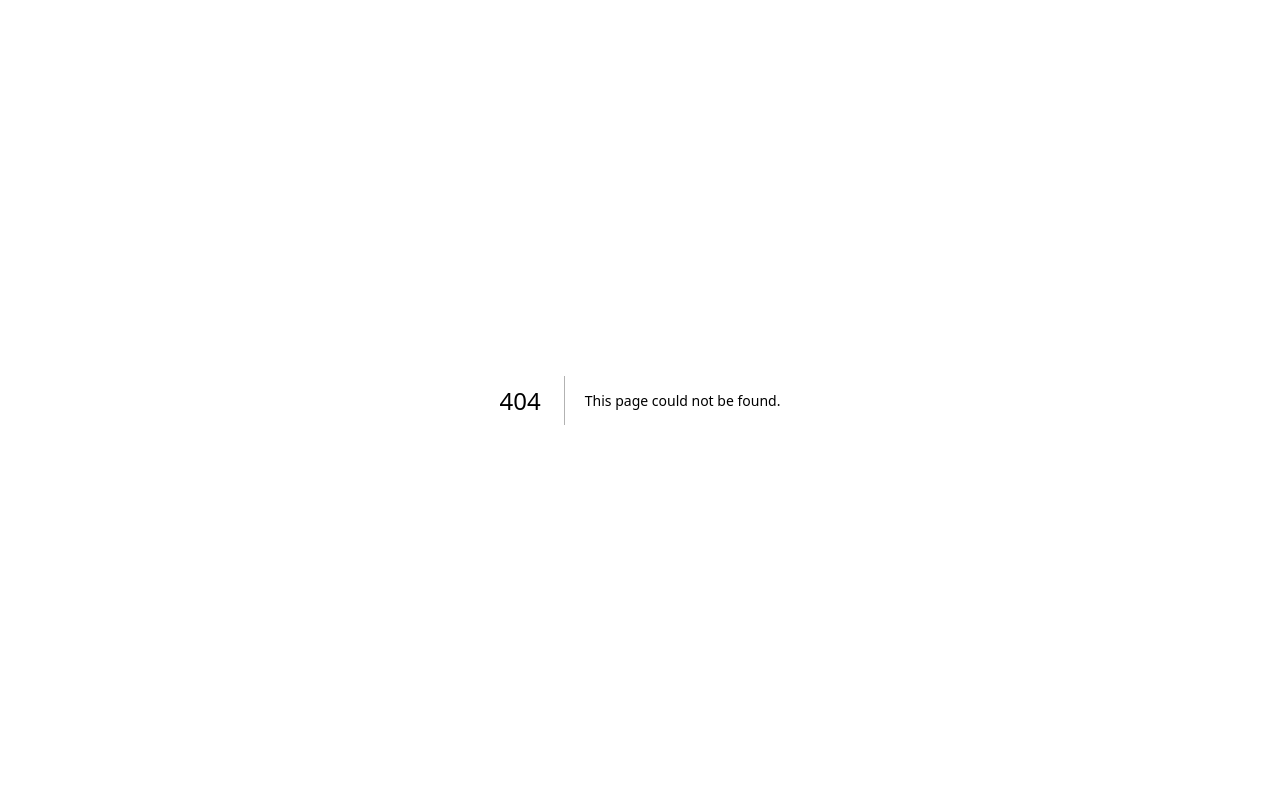
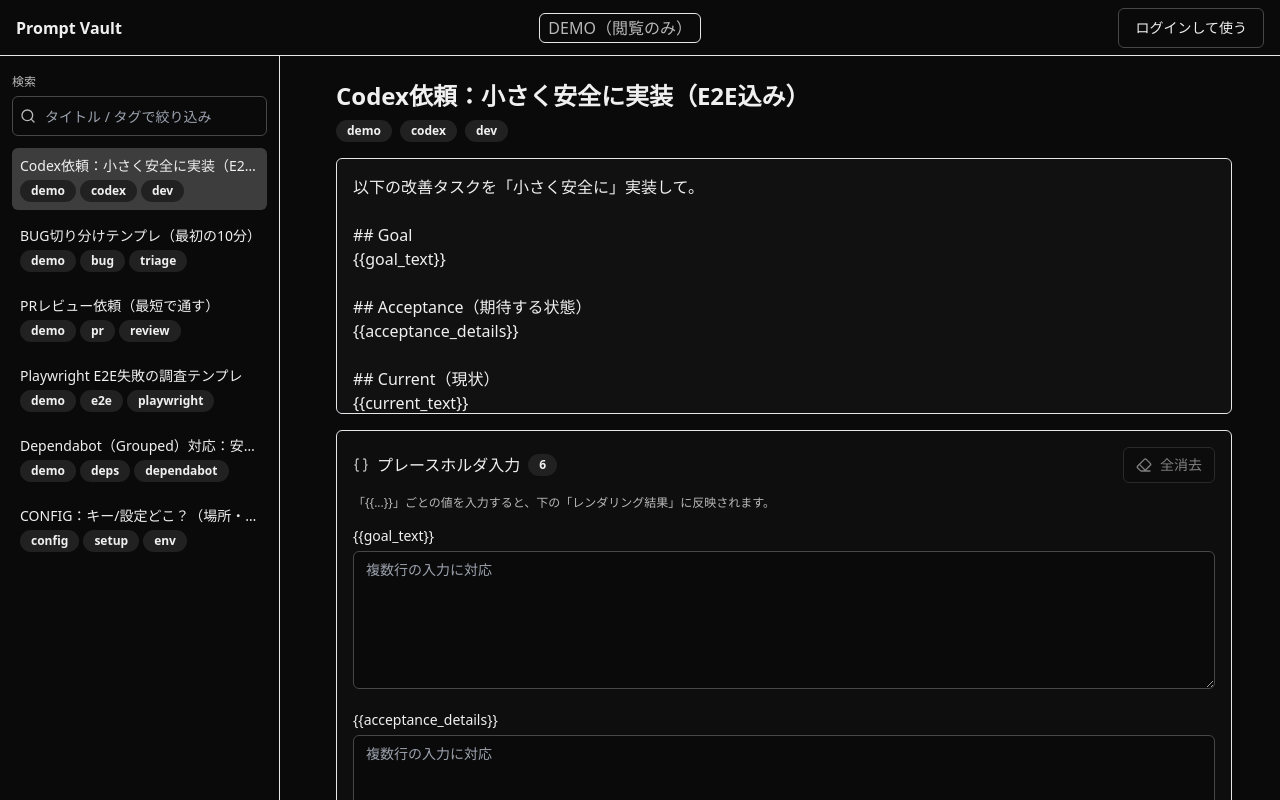
Before and after one commit to RAI015/prompt-vault, a Next.js app: page /demo in a window 1280 px wide. Before the commit this address had no page. Built offline with nearby package versions, Linux system fonts and the light colour scheme; no server answers.

Commit message:
feat: 閲覧専用のデモ機能を追加

```diff
--- /dev/null
+++ b/src/app/demo/page.tsx
@@ -0,0 +1,6 @@
+import { PromptVaultClient } from "@/components/prompts/prompt-vault-client";
+import { DEMO_PROMPTS } from "@/components/prompts/demo-prompts";
+
+export default function DemoPage() {
+  return <PromptVaultClient initialPrompts={DEMO_PROMPTS} mode="demo" />;
+}
--- a/src/components/auth/login-form.tsx
+++ b/src/components/auth/login-form.tsx
@@ -1,7 +1,4 @@
 "use client";
-
-import { useRouter } from "next/navigation";
-import { type FormEvent, useState, useTransition } from "react";
 
 import { Button } from "@/components/ui/button";
 import { ErrorText } from "@/components/ui/error-text";
@@ -9,6 +6,10 @@ import { Input } from "@/components/ui/input";
 import { Spinner } from "@/components/ui/spinner";
 import { createClient } from "@/lib/supabase/client";
 import { emailPasswordSchema } from "@/schemas/auth";
+import type { Route } from "next";
+import Link from "next/link";
+import { useRouter } from "next/navigation";
+import { type FormEvent, useState, useTransition } from "react";
 
 export const LoginForm = ({ initialError }: { initialError?: string }) => {
   const router = useRouter();
@@ -81,6 +82,8 @@ export const LoginForm = ({ initialError }: { initialError?: string }) => {
 
       <form className="space-y-4" onSubmit={onSubmitEmailPassword}>
         <div className="space-y-1">
+          <div className="my-6 h-px bg-border" />
+
           <label htmlFor="email" className="text-sm font-medium">
             メールアドレス
           </label>
@@ -123,6 +126,17 @@ export const LoginForm = ({ initialError }: { initialError?: string }) => {
       >
         GitHubでログイン
       </Button>
+
+      <div className="my-6 h-px bg-border" />
+
+      <div className="flex justify-center">
+        <Link
+          href={"/demo" as Route}
+          className="text-sm text-muted-foreground underline underline-offset-4 hover:text-foreground"
+        >
+          デモを見る（閲覧のみ）
+        </Link>
+      </div>
     </div>
   );
 };
--- /dev/null
+++ b/src/components/prompts/demo-prompts.ts
@@ -0,0 +1,166 @@
+import type { Prompt } from "@prisma/client";
+
+type DemoPrompt = Pick<Prompt, "id" | "title" | "tags" | "body">;
+
+export const DEMO_PROMPTS: DemoPrompt[] = [
+  {
+    id: "demo-codex-impl-request",
+    title: "Codex依頼：小さく安全に実装（E2E込み）",
+    tags: ["demo", "codex", "dev"],
+    body: [
+      "以下の改善タスクを「小さく安全に」実装して。",
+      "",
+      "## Goal",
+      "{{goal_text}}",
+      "",
+      "## Acceptance（期待する状態）",
+      "{{acceptance_details}}",
+      "",
+      "## Current（現状）",
+      "{{current_text}}",
+      "",
+      "## Constraints（制約）",
+      "{{constraints_details}}",
+      "",
+      "## Attachments（関連ファイル/ログ）",
+      "{{code_text}}",
+      "{{error_logs}}",
+      "",
+      "## Process（手順）",
+      "1. 変更点を最小差分に分割して提案してから着手",
+      "2. 実装 → `pnpm biome:check` → `pnpm build`",
+      "3. E2E（Playwright）を含めた回帰確認",
+      "4. 落ちたら直して通すまで",
+      "5. 変更理由・影響範囲・テスト観点をPR本文用に要約",
+    ].join("\n"),
+  },
+
+  {
+    id: "demo-bug-triage",
+    title: "BUG切り分けテンプレ（最初の10分）",
+    tags: ["demo", "bug", "triage"],
+    body: [
+      "## ゴール",
+      "{{goal_text}}",
+      "",
+      "## 現象",
+      "{{current_text}}",
+      "",
+      "## 期待する挙動",
+      "{{acceptance_details}}",
+      "",
+      "## エラーログ",
+      "{{error_logs}}",
+      "",
+      "## 追加情報",
+      "- 直前に変えた点: {{change_text}}",
+      "- 再現手順: {{steps_text}}",
+    ].join("\n"),
+  },
+
+  {
+    id: "demo-pr-review",
+    title: "PRレビュー依頼（最短で通す）",
+    tags: ["demo", "pr", "review"],
+    body: [
+      "## 目的",
+      "{{goal_text}}",
+      "",
+      "## 変更内容（要約）",
+      "{{current_text}}",
+      "",
+      "## 受け入れ条件",
+      "{{acceptance_details}}",
+      "",
+      "## 影響範囲（変更ファイル/導線）",
+      "{{constraints_details}}",
+      "",
+      "## レビュー観点",
+      "- 仕様と整合しているか",
+      "- 例外/エラー時の挙動",
+      "- テストの更新漏れ",
+    ].join("\n"),
+  },
+
+  {
+    id: "demo-e2e-fail",
+    title: "Playwright E2E失敗の調査テンプレ",
+    tags: ["demo", "e2e", "playwright"],
+    body: [
+      "## 失敗概要",
+      "{{current_text}}",
+      "",
+      "## 失敗ログ（重要部分だけ）",
+      "{{error_logs}}",
+      "",
+      "## 直近変更",
+      "{{change_text}}",
+      "",
+      "## 期待する修正方針",
+      "{{goal_text}}",
+      "",
+      "## チェックリスト",
+      "- selector は data-pv / getByTestId に寄せたか",
+      "- 文言依存になっていないか",
+      "- waitForTimeout で誤魔化していないか",
+    ].join("\n"),
+  },
+
+  {
+    id: "demo-dependabot-grouped",
+    title: "Dependabot（Grouped）対応：安全にまとめて上げる",
+    tags: ["demo", "deps", "dependabot"],
+    body: [
+      "## ゴール",
+      "{{goal_text}}",
+      "",
+      "## 現状",
+      "{{current_text}}",
+      "",
+      "## 受け入れ条件（Acceptance）",
+      "{{acceptance_details}}",
+      "",
+      "## 制約",
+      "{{constraints_details}}",
+      "",
+      "## 手順（プロトコル）",
+      "1. 影響範囲を洗い出す（lockfile / runtime deps / dev deps）",
+      "2. まず security updates（grouped）を適用し、PR数を抑える",
+      "3. `pnpm install` → `pnpm biome:check` → `pnpm build` → `pnpm test:e2e` を通す",
+      "4. 失敗したら原因を切り分け、最小差分で修正して通すまで",
+      "5. PR本文に「更新理由 / 影響範囲 / 回帰確認」を明記する",
+      "",
+      "## エラーログ",
+      "{{error_logs}}",
+    ].join("\n"),
+  },
+
+  {
+    id: "demo-config-where-and-how",
+    title: "CONFIG：キー/設定どこ？（場所・手順）",
+    tags: ["config", "setup", "env"],
+    body: [
+      "{{service}} で {{item}} の「場所」と「正しい設定手順」が分からない。",
+      "省略せずに、クリック手順/画面遷移/入力例まで具体的に案内して。",
+      "",
+      "# 1) 前提",
+      "- サービス：{{service}}（例：Supabase / Vercel / GitHub / Auth0 / Cloudflare / Stripe）",
+      "- 何を探してる？：{{item}}（例：API Key / Project URL / Webhook Secret / env var / callback URL / deploy key）",
+      "- 目的：（例：ローカル実行、Supabase設定、Vercelデプロイ、GitHub Actions、OAuth連携、Webhook受信）",
+      "- いま困ってること：{{problem}}",
+      "- 今見えている画面/メニュー：添付ファイル（あれば）",
+      "",
+      "# 2) 求める出力（この順番で）",
+      "1. 「その設定がある場所」への最短手順（クリック手順を省略しない）",
+      "2. そこで何を入力/コピペするか（サンプル値の形式、例も）",
+      "3. それを「どこに置くべきか」（.env.local / Vercel Environment Variables / GitHub Secrets / 管理画面 等）",
+      "4. 動作確認の方法（確認ポイント、簡単なテスト）",
+      "5. よくある落とし穴（権限不足、間違ったキー種別、公開してはいけない情報、反映タイミング）",
+      "",
+      "# 3) 制約",
+      "- 分からない情報があれば、最初に質問は「最大3つ」まで。",
+      "- ただし推測できるなら質問なしで進めてOK。",
+      "- セキュリティ注意：公開してはいけない値（秘密鍵/トークン等）がある場合は明示して。",
+    ].join("\n"),
+  },
+];
--- a/src/components/prompts/prompt-vault-client.tsx
+++ b/src/components/prompts/prompt-vault-client.tsx
@@ -1,8 +1,4 @@
 "use client";
-
-import type { Prompt } from "@prisma/client";
-import { Braces, Copy, Eraser, Pencil, Plus, Save, Search, Trash2 } from "lucide-react";
-import { useCallback, useEffect, useMemo, useRef, useState, useTransition } from "react";
 
 import {
   AlertDialog,
@@ -38,6 +34,12 @@ import {
   updatePromptAction,
 } from "@/server/actions/prompt-actions";
 import { extractPlaceholders, renderTemplate } from "@/utils/placeholder";
+import type { Prompt } from "@prisma/client";
+import { Braces, Copy, Eraser, Pencil, Plus, Save, Search, Trash2 } from "lucide-react";
+import Link from "next/link";
+import { useCallback, useEffect, useMemo, useRef, useState, useTransition } from "react";
+
+import { buttonVariants } from "@/components/ui/button";
 
 type PromptInputState = {
   title: string;
@@ -45,7 +47,7 @@ type PromptInputState = {
   tagsCsv: string;
 };
 
-const toPromptInputState = (prompt?: Prompt): PromptInputState => ({
+const toPromptInputState = (prompt?: PromptLike): PromptInputState => ({
   title: prompt?.title ?? "",
   body: prompt?.body ?? "",
   tagsCsv: prompt?.tags.join(", ") ?? "",
@@ -111,13 +113,25 @@ type ToastState = {
   variant: "success" | "error";
 };
 
-export const PromptVaultClient = ({ initialPrompts }: { initialPrompts: Prompt[] }) => {
-  const [prompts, setPrompts] = useState<Prompt[]>(initialPrompts);
+type PromptLike = Pick<Prompt, "id" | "title" | "tags" | "body">;
+type PromptVaultMode = "app" | "demo";
+
+export const PromptVaultClient = ({
+  initialPrompts,
+  mode = "app",
+}: {
+  initialPrompts: PromptLike[];
+  mode?: PromptVaultMode;
+}) => {
+  const isDemo = mode === "demo";
+
+  const [prompts, setPrompts] = useState<PromptLike[]>(initialPrompts);
   const [search, setSearch] = useState("");
   const [selectedPromptId, setSelectedPromptId] = useState<string | null>(
     initialPrompts[0]?.id ?? null,
   );
-  const [isCreating, setIsCreating] = useState(initialPrompts.length === 0);
+
+  const [isCreating, setIsCreating] = useState(isDemo ? false : initialPrompts.length === 0);
   const [isEditing, setIsEditing] = useState(false);
   const [formState, setFormState] = useState<PromptInputState>(() =>
     toPromptInputState(initialPrompts[0]),
@@ -271,6 +285,7 @@ export const PromptVaultClient = ({ initialPrompts }: { initialPrompts: Prompt[]
   };
 
   const switchToCreateMode = () => {
+    if (isDemo) return;
     setIsCreating(true);
     setIsEditing(false);
     setSelectedPromptId(null);
@@ -281,7 +296,7 @@ export const PromptVaultClient = ({ initialPrompts }: { initialPrompts: Prompt[]
     resetFormErrors();
   };
 
-  const selectPrompt = (prompt: Prompt) => {
+  const selectPrompt = (prompt: PromptLike) => {
     setSelectedPromptId(prompt.id);
     setIsCreating(false);
     setIsEditing(false);
@@ -322,6 +337,7 @@ export const PromptVaultClient = ({ initialPrompts }: { initialPrompts: Prompt[]
   };
 
   const savePrompt = () => {
+    if (isDemo) return;
     resetFormErrors();
     const payload = validateForm();
     if (!payload) {
@@ -361,6 +377,7 @@ export const PromptVaultClient = ({ initialPrompts }: { initialPrompts: Prompt[]
   };
 
   const removePrompt = (promptId: string) => {
+    if (isDemo) return;
     setFormError("");
 
     startTransition(async () => {
@@ -394,6 +411,7 @@ export const PromptVaultClient = ({ initialPrompts }: { initialPrompts: Prompt[]
   };
 
   const startEdit = () => {
+    if (isDemo) return;
     if (!selectedPrompt) {
       return;
     }
@@ -522,10 +540,21 @@ export const PromptVaultClient = ({ initialPrompts }: { initialPrompts: Prompt[]
     <div className="h-screen overflow-hidden">
       <header className="flex h-14 items-center justify-between border-b px-4">
         <div className="font-semibold">Prompt Vault</div>
+        {isDemo && (
+          <span className="rounded-md border px-2 py-0.5 text-muted-foreground">
+            DEMO（閲覧のみ）
+          </span>
+        )}
         <div className="flex items-center gap-2">
+          {isDemo ? (
+            <Link href="/login" className={buttonVariants({ variant: "outline" })}>
+              ログインして使う
+            </Link>
+          ) : (
             <Button variant="outline" onClick={logout} disabled={isPending}>
               ログアウト
             </Button>
+          )}
         </div>
       </header>
 
@@ -538,6 +567,7 @@ export const PromptVaultClient = ({ initialPrompts }: { initialPrompts: Prompt[]
       >
         <aside className="border-r" data-pv={PV_SELECTORS.leftPane}>
           <div className="space-y-3 p-3">
+            {!isDemo && (
               <Button
                 className="w-full"
                 onClick={switchToCreateMode}
@@ -546,6 +576,7 @@ export const PromptVaultClient = ({ initialPrompts }: { initialPrompts: Prompt[]
                 <Plus className="mr-2 h-4 w-4" />
                 新規作成
               </Button>
+            )}
             <div className="space-y-1">
               <label htmlFor="prompt-search" className="text-xs font-medium text-muted-foreground">
                 検索
@@ -900,6 +931,7 @@ export const PromptVaultClient = ({ initialPrompts }: { initialPrompts: Prompt[]
 
               <Separator />
 
+              {!isDemo && (
                 <div className="flex gap-2">
                   <Button variant="outline" onClick={startEdit}>
                     <Pencil className="mr-2 h-4 w-4" />
@@ -936,6 +968,7 @@ export const PromptVaultClient = ({ initialPrompts }: { initialPrompts: Prompt[]
                     </AlertDialogContent>
                   </AlertDialog>
                 </div>
+              )}
             </div>
           ) : null}
         </main>
```
Also changed, not shown: 2 other files (tests, documents, lock files or other folders). Lines whose indentation alone changed are shown as unchanged.
